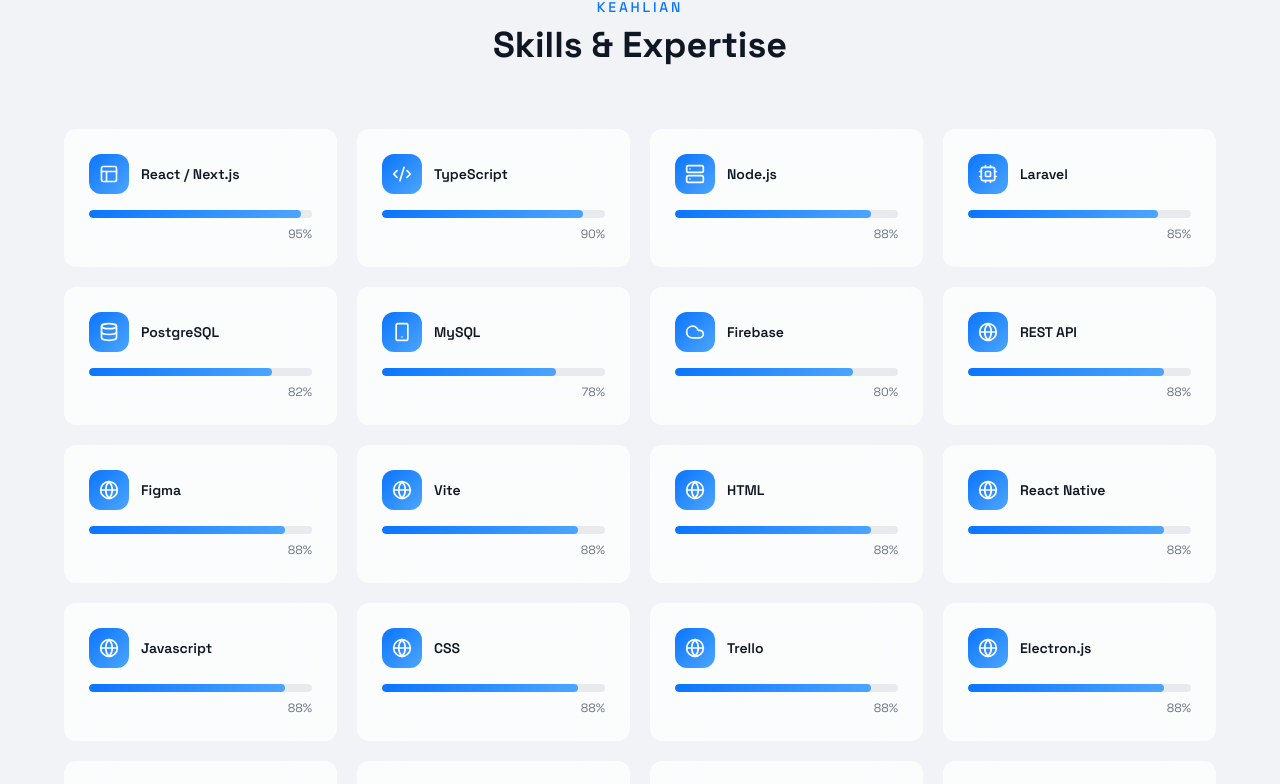
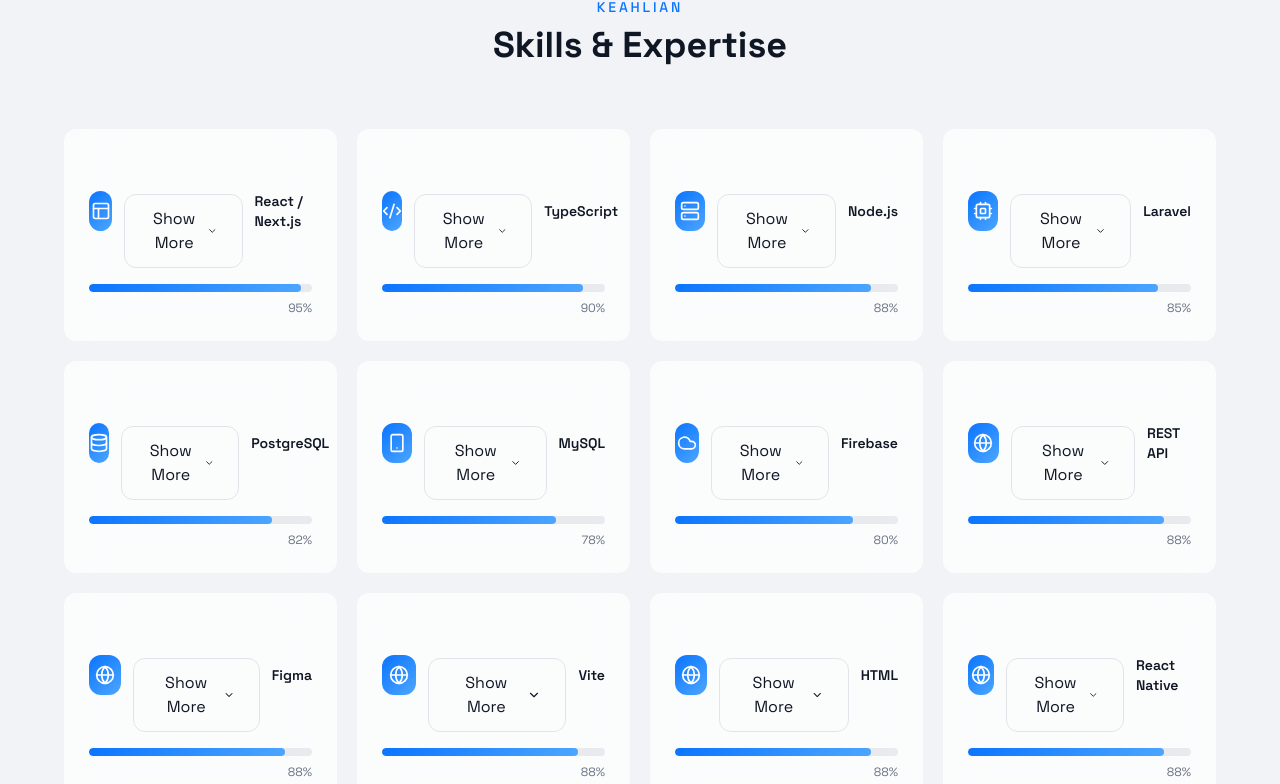
Before and after one commit to rendyandreano/rendyandreano.github.io, a React (Vite) app: page / in a window 1280 px wide. Shown: the part 1655-2439 px from the top of the page. Built offline with nearby package versions, Linux system fonts and the light colour scheme; the HTML template or start-up script is replaced by a standard one.

Commit message:
add expand button skills

```diff
--- a/src/components/Skills.tsx
+++ b/src/components/Skills.tsx
@@ -1,5 +1,17 @@
+import { useState } from "react";
 import { motion } from "framer-motion";
-import { Code2, Database, Layout, Server, Smartphone, Globe, Cpu, Cloud } from "lucide-react";
+import {
+  Code2,
+  Database,
+  Layout,
+  Server,
+  Smartphone,
+  Globe,
+  Cpu,
+  Cloud,
+  ChevronDown,
+  ChevronUp,
+} from "lucide-react";
 
 const skills = [
   { name: "React / Next.js", level: 95, icon: Layout },
@@ -23,8 +35,13 @@
   { name: "Postman", level: 88, icon: Globe },
   { name: "Elementor", level: 88, icon: Globe },
 ];
+const INITIAL_VISIBLE = 12;
 
 const Skills = () => {
+  const [expanded, setExpanded] = useState(false);
+
+  const visibleSkills =
+    expanded ? skills : skills.slice(0, INITIAL_VISIBLE);
   return (
     <section id="skills" className="py-24 px-6 bg-secondary/50">
       <div className="max-w-6xl mx-auto">
@@ -40,7 +57,7 @@
         </motion.div>
 
         <div className="grid sm:grid-cols-2 lg:grid-cols-4 gap-5">
-          {skills.map((skill, i) => (
+          {visibleSkills.map((skill, i) => (
             <motion.div
               key={skill.name}
               className="glass rounded-xl p-6 group hover:glow-blue transition-all duration-500 cursor-default"
@@ -54,6 +71,24 @@
                 <div className="w-10 h-10 rounded-lg gradient-electric flex items-center justify-center">
                   <skill.icon className="text-primary-foreground" size={20} />
                 </div>
+          {skills.length > INITIAL_VISIBLE && (
+            <div className="flex justify-center mt-10">
+              <button
+                onClick={() => setExpanded(!expanded)}
+                className="px-6 py-3 rounded-xl border hover:scale-105 transition flex items-center gap-2"
+              >
+                {expanded ? (
+                  <>
+                    Show Less <ChevronUp size={18} />
+                  </>
+                ) : (
+                  <>
+                    Show More <ChevronDown size={18} />
+                  </>
+                )}
+              </button>
+            </div>
+          )}
                 <h3 className="font-semibold text-foreground text-sm">{skill.name}</h3>
               </div>
 
```
